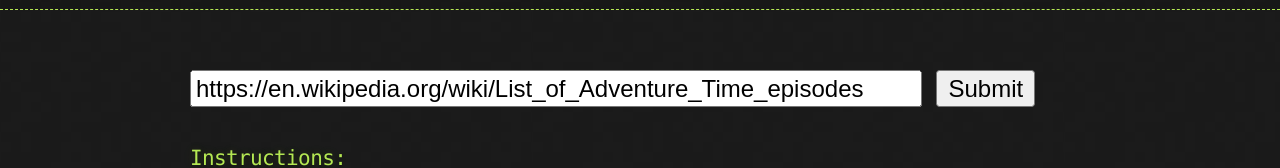
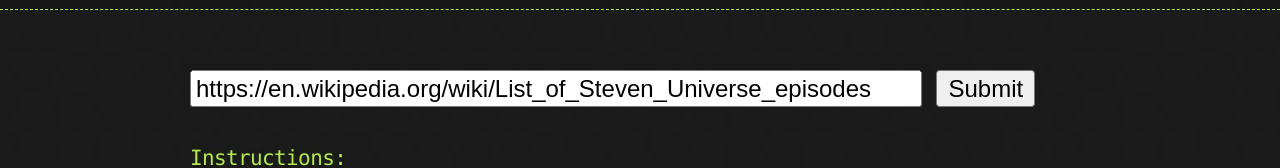
Before and after one commit to etaiklein/tv-guide, a plain HTML site: page index.html in a window 1280 px wide. Shown: the part 189-357 px from the top of the page. Drawn offline with nearby package versions, Linux system fonts and the light colour scheme.

Commit message:
change example

```diff
--- a/index.html
+++ b/index.html
@@ -31,7 +31,7 @@
       <section id="main_content">
 
         <form name="tv_guide_form">
-          <input id="tv_guide_input" placeholder="https://en.wikipedia.org/wiki/List_of_Adventure_Time_episodes" value="https://en.wikipedia.org/wiki/List_of_Adventure_Time_episodes">
+          <input id="tv_guide_input" placeholder="https://en.wikipedia.org/wiki/List_of_Steven_Universe_episodes" value="https://en.wikipedia.org/wiki/List_of_Steven_Universe_episodes">
           </input>
           <input id="tv_guide_submit" type="submit" value="Submit">
         </form>
```
